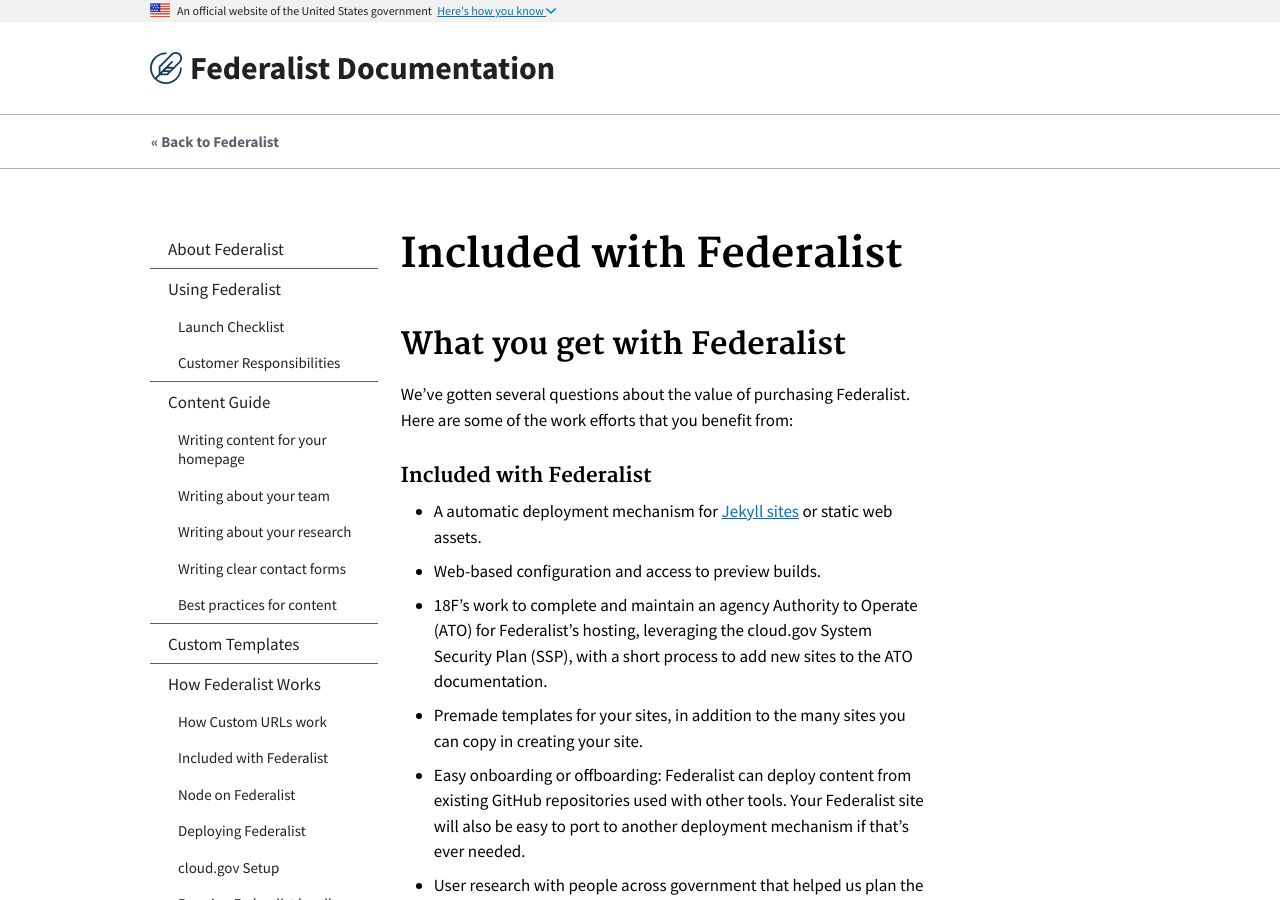
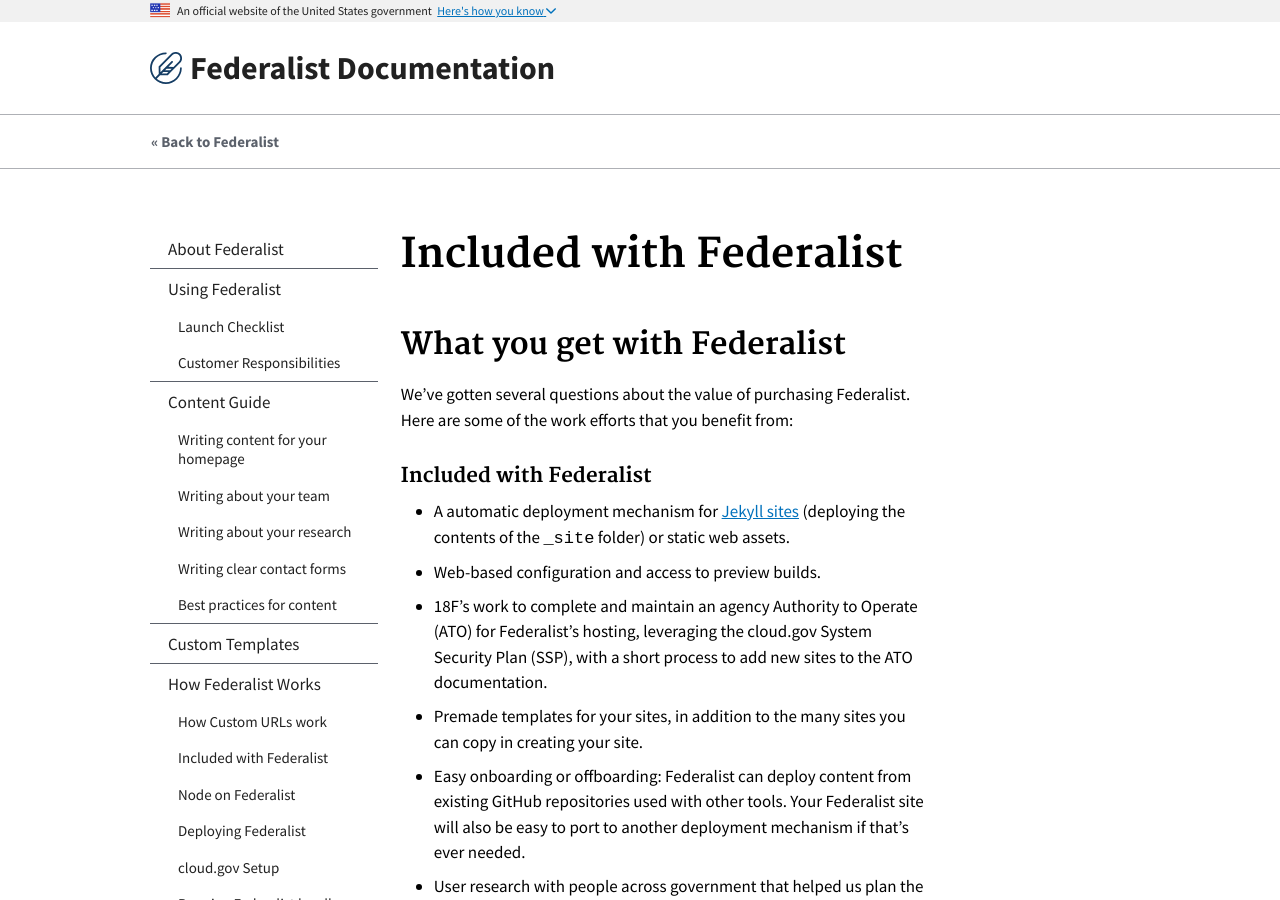
Before and after one commit to Macy-FK/federaliste, a Jekyll site: the page built from pages/how-federalist-works/included-with-federalist.md, in a window 1280 px wide and 900 px high. Built offline with Jekyll 4.4.1, drawn with Linux system fonts in a browser that asks for light colours; Markdown is read by kramdown in place of the engine named in the settings.

Commit message:
add quick jekyll note

```diff
--- a/pages/how-federalist-works/included-with-federalist.md
+++ b/pages/how-federalist-works/included-with-federalist.md
@@ -7,7 +7,7 @@ We've gotten several questions about the value of purchasing Federalist. Here ar
 
 ### Included with Federalist
 
-* A automatic deployment mechanism for [Jekyll sites](https://jekyllrb.com/docs/home/) or static web assets.
+* A automatic deployment mechanism for [Jekyll sites](https://jekyllrb.com/docs/home/) (deploying the contents of the `_site` folder) or static web assets.
 * Web-based configuration and access to preview builds.
 * 18F's work to complete and maintain an agency Authority to Operate (ATO) for Federalist's hosting, leveraging the cloud.gov System Security Plan (SSP), with a short process to add new sites to the ATO documentation.
 * Premade templates for your sites, in addition to the many sites you can copy in creating your site.
```
